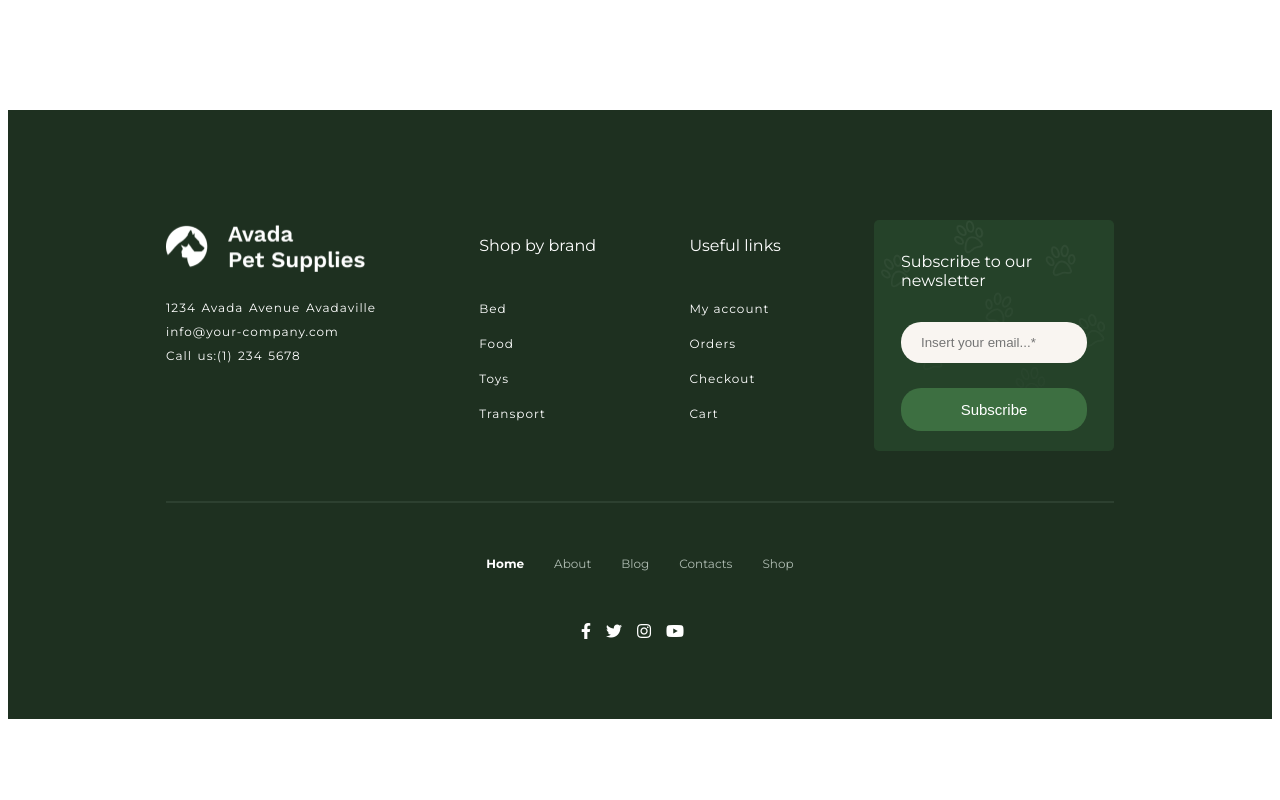
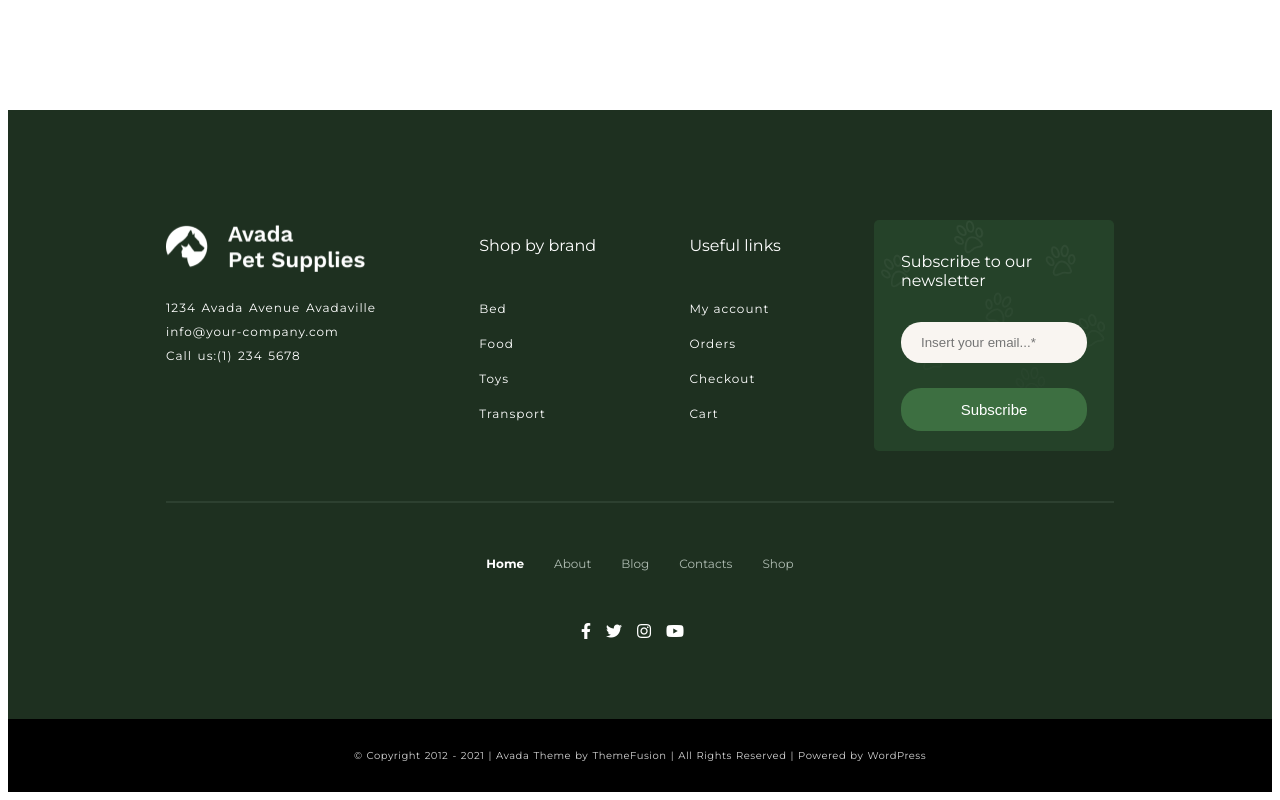
Before and after one commit to EmanuelaMocci/proj-html-vuejs, a Vue app: page / in a window 1280 px wide. Shown: the part 7085-7885 px from the top of the page. Before the commit the page ends 7812 px from the top, so only its background shows below. Built offline with nearby package versions, Linux system fonts and the light colour scheme; a web font is replaced by a local one.

Commit message:
Completamento footer

```diff
--- a/src/components/Footer.vue
+++ b/src/components/Footer.vue
@@ -40,6 +40,11 @@
                 <i v-for="(icon, index) in icons" :key="index" :class="icon.titolo"></i>
             </div>
         </div>
+        <div class="copyright">
+            <div>
+                © Copyright 2012 - 2021 | Avada Theme by ThemeFusion | All Rights Reserved | Powered by WordPress
+            </div>
+        </div>
     </div>
 </template>
 
@@ -76,6 +81,10 @@ export default {
     font-family: $montserrat;
     font-weight: 400;
     font-size: 16px;
+}
+@mixin spacing{
+    word-spacing: 1px;
+    letter-spacing: 0.5px;
 }
 .footer{
     background-color: $heroColor;
@@ -184,5 +193,16 @@ export default {
         }
     }
 }
+.copyright{
+    background-color: black;
+    text-align: center;
+    div{
+        color: lightgray;
+        padding: 30px;
+        font-family: $montserrat;
+        font-size: 10px;
+        @include spacing;
+    }
+}
 
 </style>
```
